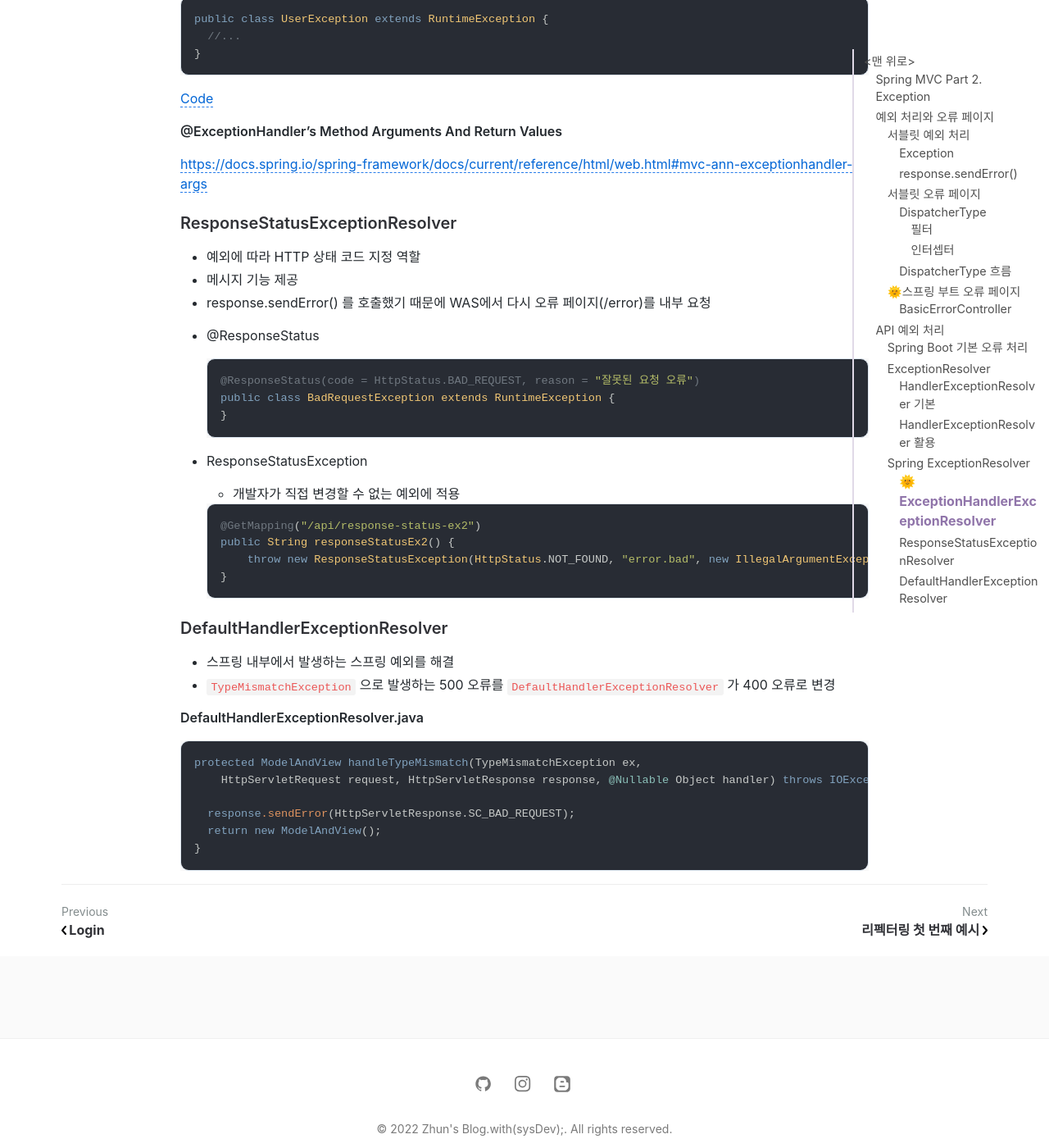
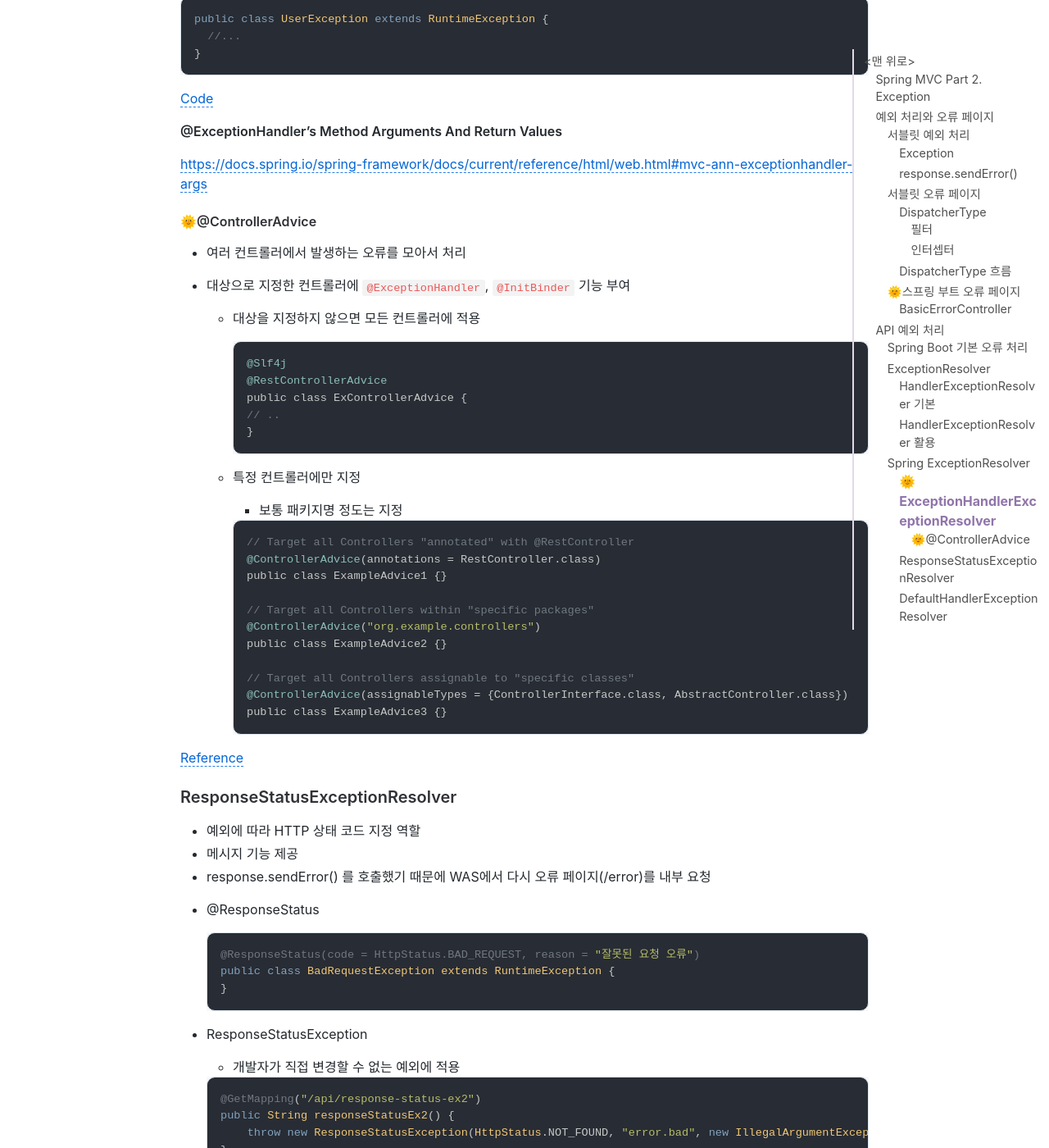
Before and after one commit to jihunparkme/jihunparkme.github.io, a Jekyll site: the page built from _posts/2021-10-14-Spring-MVC-Part2-Exception.md, in a window 1280 px wide and 1400 px high, scrolled down 10724 px. Shown: the whole window at 82% size. Built offline with Jekyll 4.4.1, drawn with Linux system fonts in a browser that asks for light colours; nearby versions of some CDN libraries; comment, search, counter and statistics services are not loaded; some of the changed text lies outside the part shown.

Commit message:
[API 예외 처리] @ControllerAdvice

````diff
--- a/_posts/2021-10-14-Spring-MVC-Part2-Exception.md
+++ b/_posts/2021-10-14-Spring-MVC-Part2-Exception.md
@@ -476,6 +476,41 @@ public class UserException extends RuntimeException {
 
 <https://docs.spring.io/spring-framework/docs/current/reference/html/web.html#mvc-ann-exceptionhandler-args>
 
+#### 🌞@ControllerAdvice
+
+- 여러 컨트롤러에서 발생하는 오류를 모아서 처리
+- 대상으로 지정한 컨트롤러에 `@ExceptionHandler`, `@InitBinder` 기능 부여
+
+  - 대상을 지정하지 않으면 모든 컨트롤러에 적용
+
+    ```java
+    @Slf4j
+    @RestControllerAdvice
+    public class ExControllerAdvice {
+    // ..
+    }
+    ```
+
+  - 특정 컨트롤러에만 지정
+
+    - 보통 패키지명 정도는 지정
+
+    ```java
+    // Target all Controllers "annotated" with @RestController
+    @ControllerAdvice(annotations = RestController.class)
+    public class ExampleAdvice1 {}
+
+    // Target all Controllers within "specific packages"
+    @ControllerAdvice("org.example.controllers")
+    public class ExampleAdvice2 {}
+
+    // Target all Controllers assignable to "specific classes"
+    @ControllerAdvice(assignableTypes = {ControllerInterface.class, AbstractController.class})
+    public class ExampleAdvice3 {}
+    ```
+
+[Reference](https://docs.spring.io/spring-framework/docs/current/reference/html/web.html#mvc-ann-controller-advice)
+
 ### ResponseStatusExceptionResolver
 
 - 예외에 따라 HTTP 상태 코드 지정 역할
````
